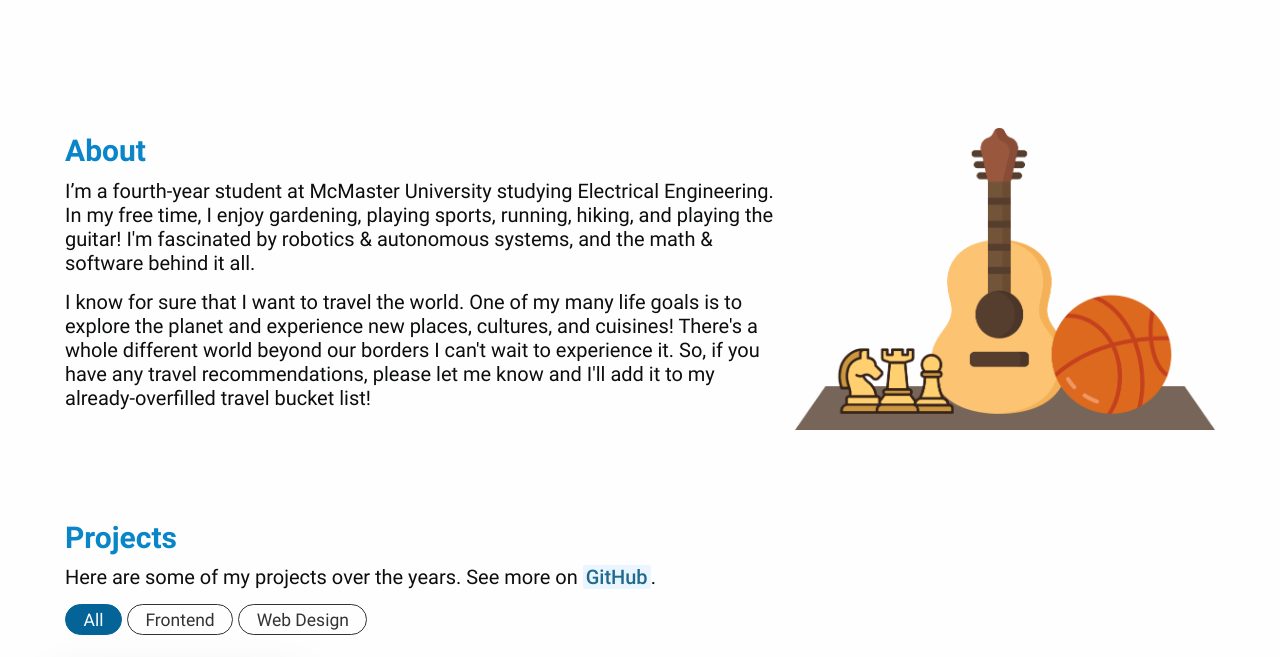
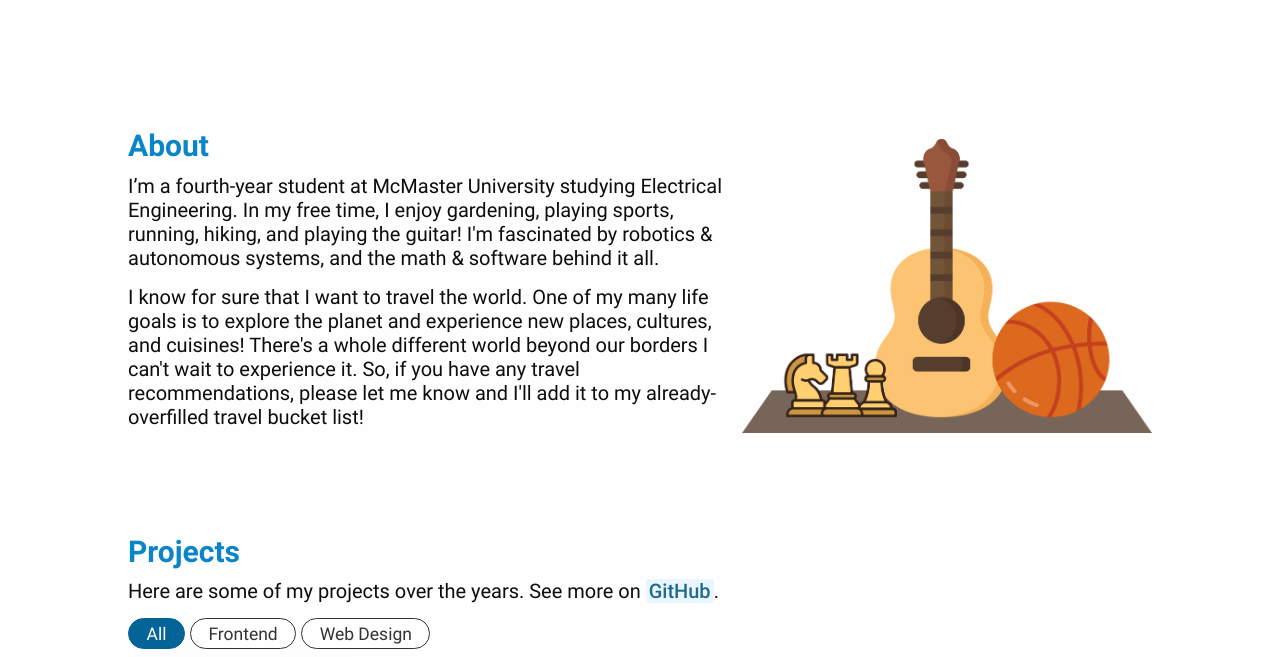
Before and after one commit to chungdavid/chungdavid.github.io, an Eleventy site: page src/index.html in a window 1280 px wide. Shown: the part 1240-1897 px from the top of the page. Built offline with nearby package versions, Linux system fonts and the light colour scheme; Eleventy itself is replaced by a stand-in of ours; files that its build step writes are made by us from their sources.

Commit message:
Update content width

```diff
--- a/src/styles/styles.css
+++ b/src/styles/styles.css
@@ -446,7 +446,6 @@ header {
 
 .section-content {
     width: 100%;
-    max-width: 1150px;
     margin: 0 auto;
 }
 
@@ -797,6 +796,10 @@ footer {
         animation: float 3s infinite ease-in-out;
     }
 
+    .section-content {
+        max-width: min(1150px, 80vw);
+    }
+
     .project-card-image {
         margin-right: 2em;
     }
```
